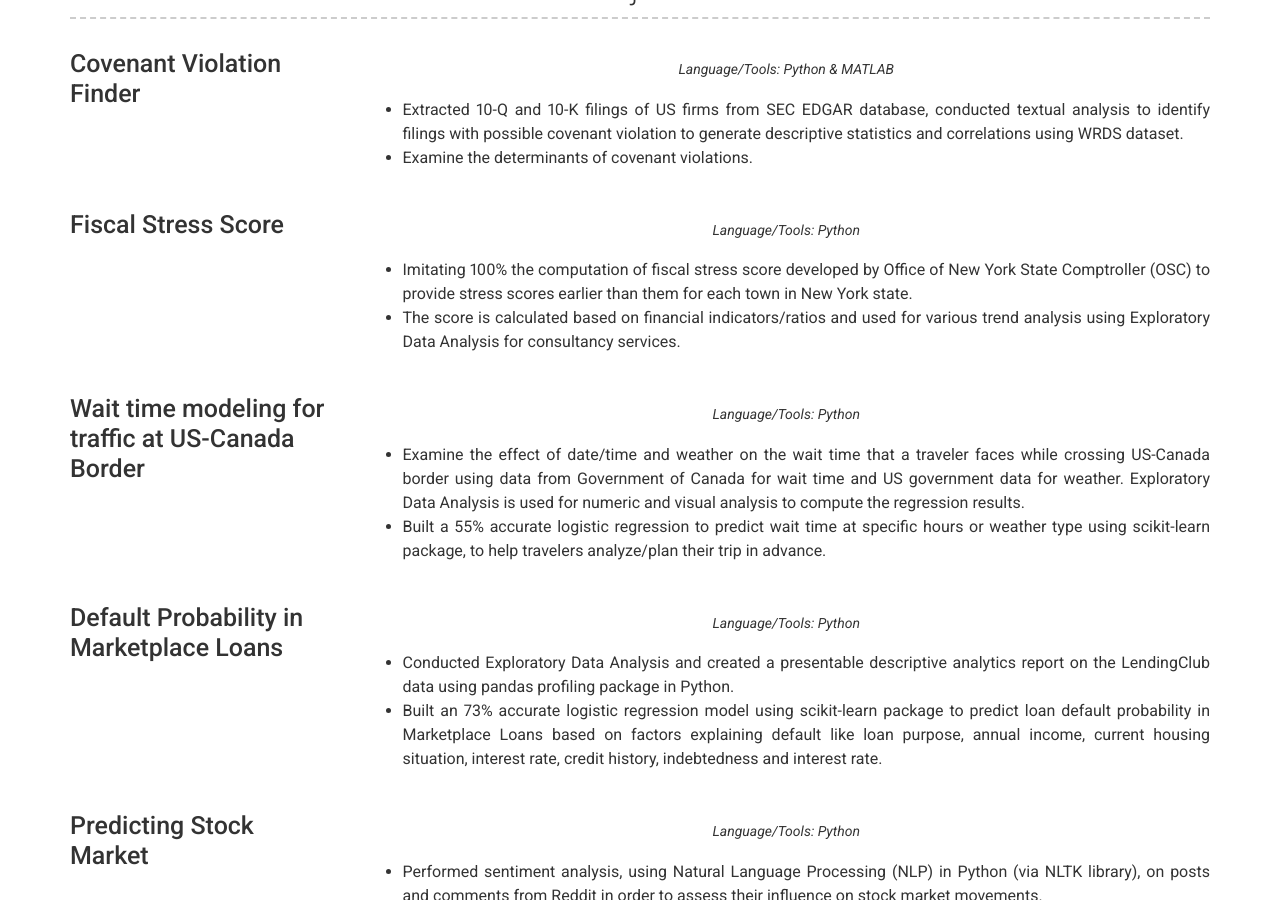
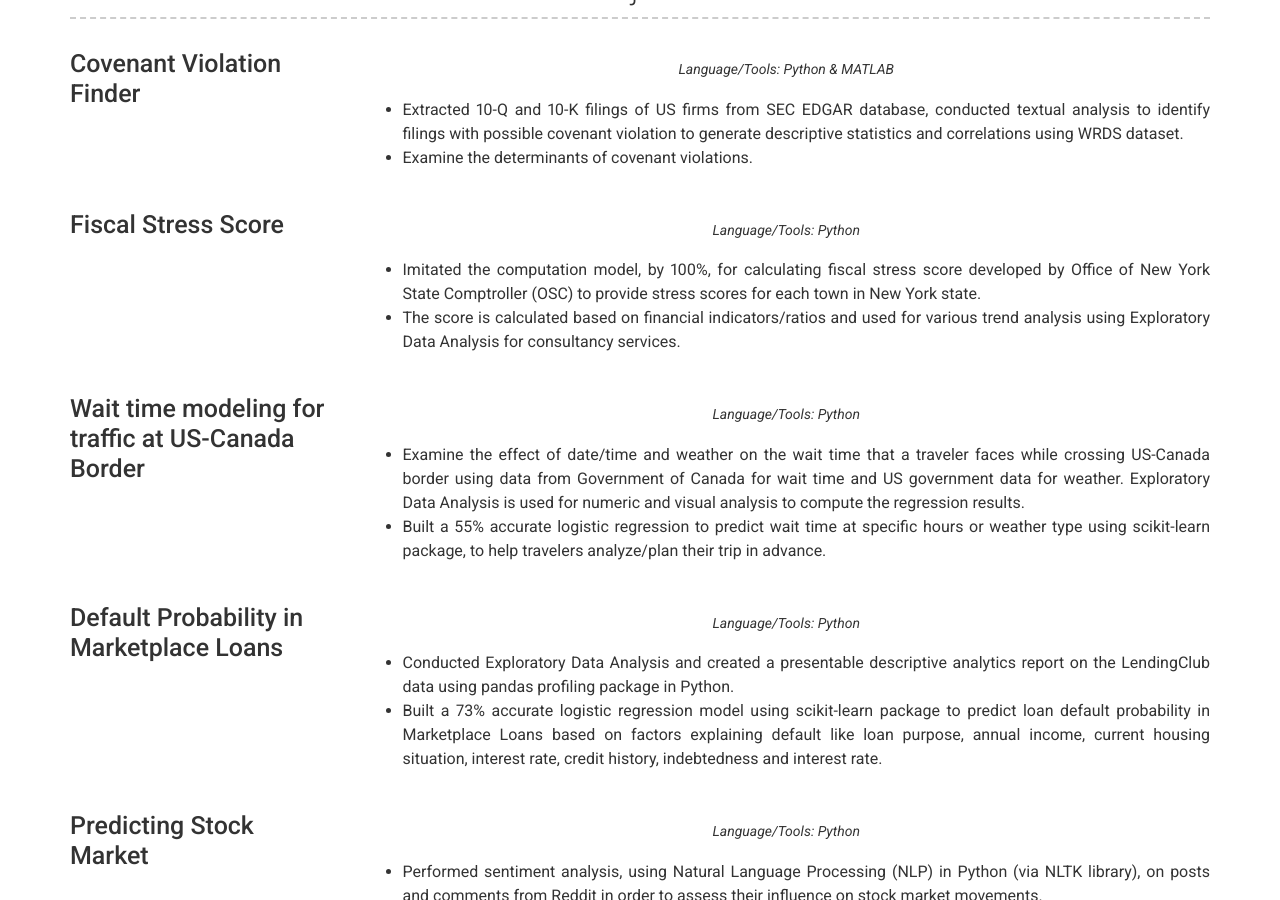
Before and after one commit to ishakhurana17/ishakhurana17.github.io, a Jekyll site: the page built from index.md, in a window 1280 px wide and 900 px high, scrolled down 581 px. Built offline with Jekyll 4.4.1, drawn with Linux system fonts in a browser that asks for light colours; nearby versions of some CDN libraries.

Commit message:
Update grammer

```diff
--- a/_data/projects.yml
+++ b/_data/projects.yml
@@ -16,7 +16,7 @@
   quote: >
     Language/Tools: Python
   description: | # this will include new lines to allow paragraphs
-    - Imitating 100% the computation of fiscal stress score developed by Office of New York State Comptroller (OSC) to provide stress scores earlier than them for each town in New York state.
+    - Imitated the computation model, by 100%, for calculating fiscal stress score developed by Office of New York State Comptroller (OSC) to provide stress scores for each town in New York state.
     - The score is calculated based on financial indicators/ratios and used for various trend analysis using Exploratory Data Analysis for consultancy services.
 
 - layout: left
@@ -37,7 +37,7 @@
     Language/Tools: Python
   description: | # this will include new lines to allow paragraphs
     - Conducted Exploratory Data Analysis and created a presentable descriptive analytics report on the LendingClub data using pandas profiling package in Python.
-    - Built an 73% accurate logistic regression model using scikit-learn package to predict loan default probability in Marketplace Loans based on factors explaining default like loan purpose, annual income, current housing situation, interest rate, credit history, indebtedness and interest rate.
+    - Built a 73% accurate logistic regression model using scikit-learn package to predict loan default probability in Marketplace Loans based on factors explaining default like loan purpose, annual income, current housing situation, interest rate, credit history, indebtedness and interest rate.
 
 - layout: left
   name: Predicting Stock Market
```
